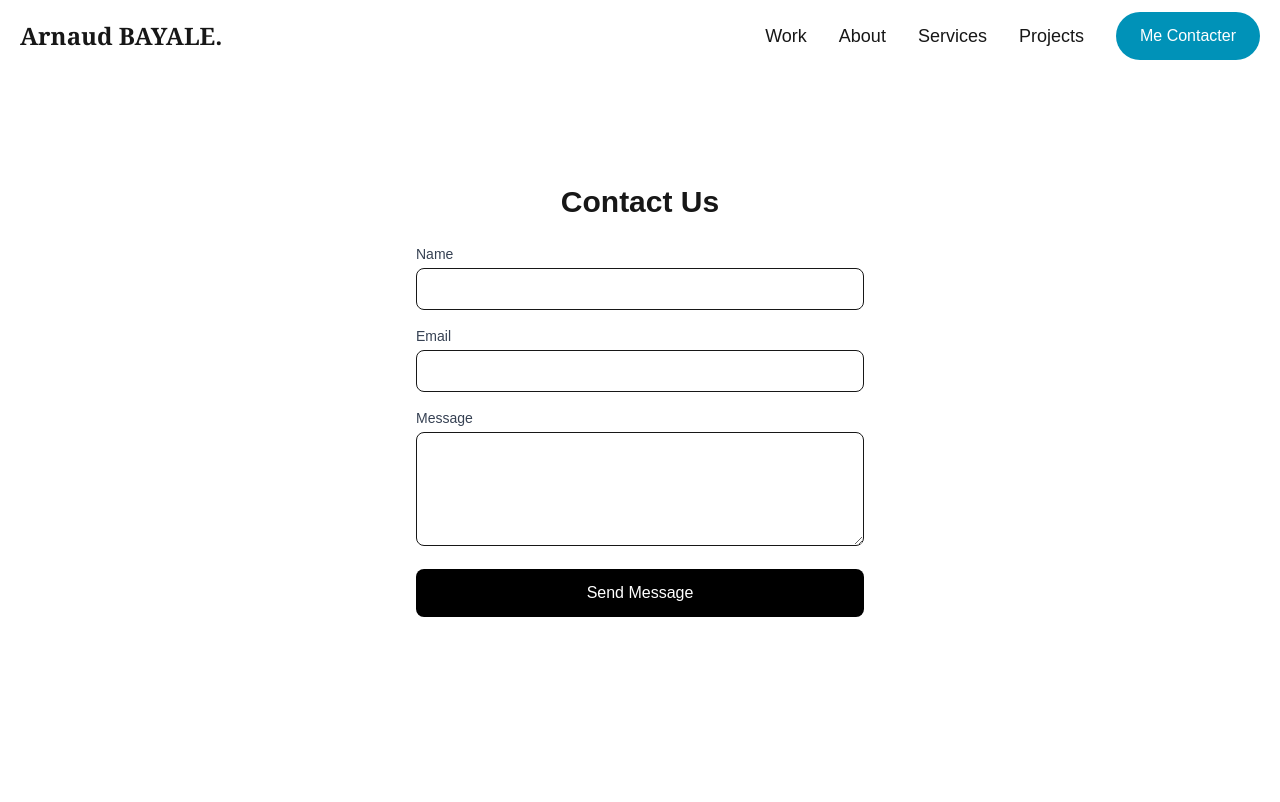
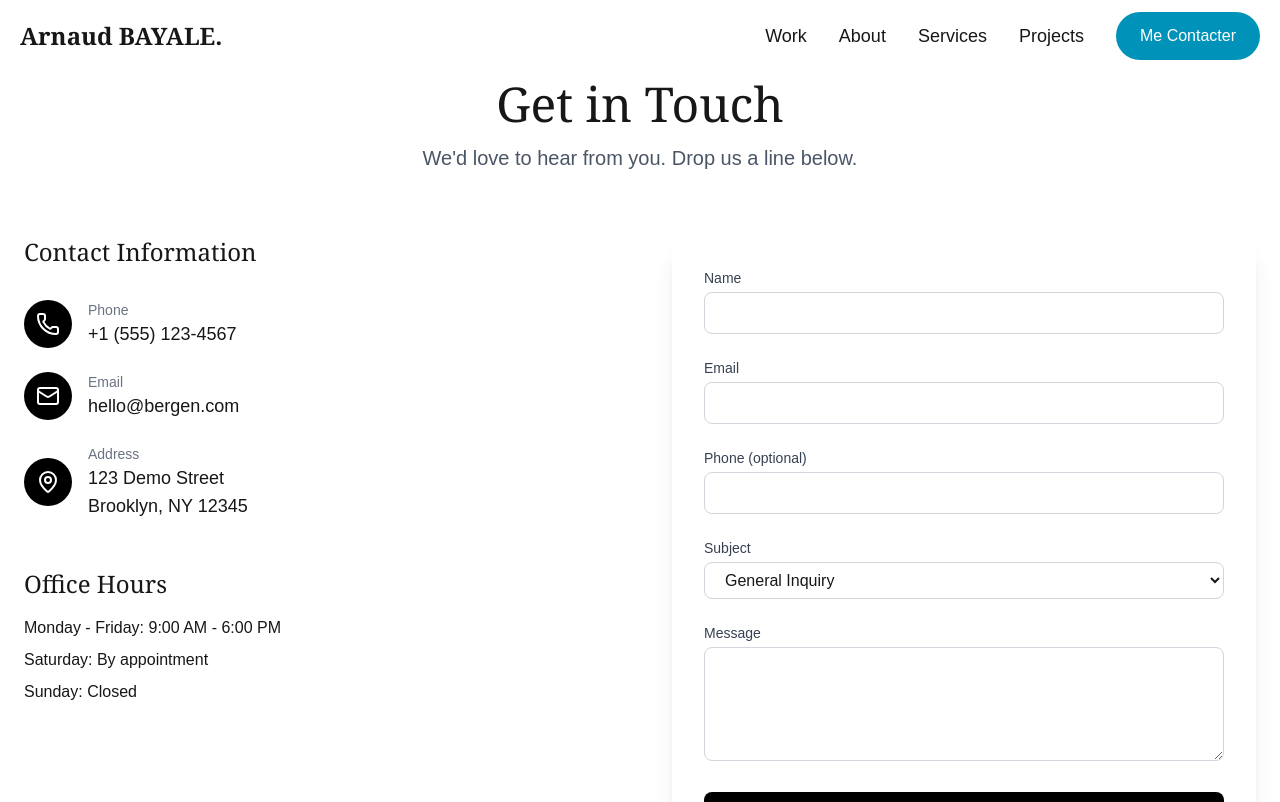
Before and after one commit to ArnaudBay/portifolio, a Next.js app: page /contact in a window 1280 px wide. Shown: the top 802 px of the page. Built offline with nearby package versions, Linux system fonts and the light colour scheme.

Commit message:
contact form

```diff
--- a/src/app/contact/page.tsx
+++ b/src/app/contact/page.tsx
@@ -1,28 +1,114 @@
 'use client';
 import { useState } from 'react';
+import { z } from 'zod';
+import Menu from '../menu';
+import Footer from '../footer/footer';
+import { contactFormSchema } from '../lib/schema';
+import { Mail, Phone, MapPin, Send } from 'lucide-react';
+
+type ContactFormData = z.infer<typeof contactFormSchema>;
 
 export default function Contact() {
-  const [formData, setFormData] = useState({
+  const [formData, setFormData] = useState<ContactFormData>({
     name: '',
     email: '',
+    phone: '',
+    subject: 'general',
     message: '',
   });
 
-  const handleSubmit = (e: React.FormEvent) => {
+  const [errors, setErrors] = useState<Partial<ContactFormData>>({});
+
+  const handleSubmit = async (e: React.FormEvent) => {
     e.preventDefault();
-    console.log('Form data:', formData);
+
+    try {
+      const validatedData = contactFormSchema.parse(formData);
+      console.log('Form data:', validatedData);
+      // Here you would typically send the data to your backend
       alert('Message sent successfully!');
+    } catch (error) {
+      if (error instanceof z.ZodError) {
+        const formattedErrors = error.errors.reduce((acc, err) => {
+          const path = err.path[0] as keyof ContactFormData;
+          acc[path] = err.message as any;
+          return acc;
+        }, {} as Partial<ContactFormData>);
+        setErrors(formattedErrors);
+      }
+    }
   };
 
-  const handleChange = (e: React.ChangeEvent<HTMLInputElement | HTMLTextAreaElement>) => {
+  const handleChange = (
+    e: React.ChangeEvent<HTMLInputElement | HTMLTextAreaElement | HTMLSelectElement>
+  ) => {
     const { name, value } = e.target;
     setFormData((prev) => ({ ...prev, [name]: value }));
+    // Clear error when user starts typing
+    if (errors[name as keyof ContactFormData]) {
+      setErrors((prev) => ({ ...prev, [name]: undefined }));
+    }
   };
 
   return (
-    <div className="min-h-screen flex flex-col items-center justify-center px-6">
-      <h1 className="text-3xl font-bold mb-6">Contact Us</h1>
-      <form onSubmit={handleSubmit} className="w-full max-w-md space-y-4">
+    <div className="min-h-screen flex flex-col">
+      <Menu />
+      <main className="flex-grow px-6 py-20">
+        <div className="max-w-7xl mx-auto">
+          <div className="text-center mb-16">
+            <h1 className="text-5xl font-serif mb-4">Get in Touch</h1>
+            <p className="text-xl text-gray-600">We'd love to hear from you. Drop us a line below.</p>
+          </div>
+
+          <div className="grid md:grid-cols-2 gap-16">
+            {/* Contact Information */}
+            <div className="space-y-12">
+              <div>
+                <h2 className="text-2xl font-serif mb-8">Contact Information</h2>
+                <div className="space-y-6">
+                  <div className="flex items-center space-x-4">
+                    <div className="w-12 h-12 bg-black text-white rounded-full flex items-center justify-center">
+                      <Phone className="w-6 h-6" />
+                    </div>
+                    <div>
+                      <p className="text-sm text-gray-500">Phone</p>
+                      <p className="text-lg">+1 (555) 123-4567</p>
+                    </div>
+                  </div>
+                  <div className="flex items-center space-x-4">
+                    <div className="w-12 h-12 bg-black text-white rounded-full flex items-center justify-center">
+                      <Mail className="w-6 h-6" />
+                    </div>
+                    <div>
+                      <p className="text-sm text-gray-500">Email</p>
+                      <p className="text-lg">hello@bergen.com</p>
+                    </div>
+                  </div>
+                  <div className="flex items-center space-x-4">
+                    <div className="w-12 h-12 bg-black text-white rounded-full flex items-center justify-center">
+                      <MapPin className="w-6 h-6" />
+                    </div>
+                    <div>
+                      <p className="text-sm text-gray-500">Address</p>
+                      <p className="text-lg">123 Demo Street<br />Brooklyn, NY 12345</p>
+                    </div>
+                  </div>
+                </div>
+              </div>
+
+              <div>
+                <h2 className="text-2xl font-serif mb-4">Office Hours</h2>
+                <div className="space-y-2">
+                  <p><span className="font-medium">Monday - Friday:</span> 9:00 AM - 6:00 PM</p>
+                  <p><span className="font-medium">Saturday:</span> By appointment</p>
+                  <p><span className="font-medium">Sunday:</span> Closed</p>
+                </div>
+              </div>
+            </div>
+
+            {/* Contact Form */}
+            <div className="bg-white rounded-2xl shadow-xl p-8">
+              <form onSubmit={handleSubmit} className="space-y-6">
                 <div>
                   <label htmlFor="name" className="block text-sm font-medium text-gray-700 mb-1">
                     Name
@@ -33,8 +119,13 @@ export default function Contact() {
                     name="name"
                     value={formData.name}
                     onChange={handleChange}
-            className="w-full px-4 py-2 border rounded-lg"
+                    className={`w-full px-4 py-2 border rounded-lg focus:ring-2 focus:ring-black focus:border-transparent ${
+                      errors.name ? 'border-red-500' : 'border-gray-300'
+                    }`}
                   />
+                  {errors.name && (
+                    <p className="mt-1 text-sm text-red-500">{errors.name}</p>
+                  )}
                 </div>
 
                 <div>
@@ -47,8 +138,55 @@ export default function Contact() {
                     name="email"
                     value={formData.email}
                     onChange={handleChange}
-            className="w-full px-4 py-2 border rounded-lg"
+                    className={`w-full px-4 py-2 border rounded-lg focus:ring-2 focus:ring-black focus:border-transparent ${
+                      errors.email ? 'border-red-500' : 'border-gray-300'
+                    }`}
                   />
+                  {errors.email && (
+                    <p className="mt-1 text-sm text-red-500">{errors.email}</p>
+                  )}
+                </div>
+
+                <div>
+                  <label htmlFor="phone" className="block text-sm font-medium text-gray-700 mb-1">
+                    Phone (optional)
+                  </label>
+                  <input
+                    type="tel"
+                    id="phone"
+                    name="phone"
+                    value={formData.phone}
+                    onChange={handleChange}
+                    className={`w-full px-4 py-2 border rounded-lg focus:ring-2 focus:ring-black focus:border-transparent ${
+                      errors.phone ? 'border-red-500' : 'border-gray-300'
+                    }`}
+                  />
+                  {errors.phone && (
+                    <p className="mt-1 text-sm text-red-500">{errors.phone}</p>
+                  )}
+                </div>
+
+                <div>
+                  <label htmlFor="subject" className="block text-sm font-medium text-gray-700 mb-1">
+                    Subject
+                  </label>
+                  <select
+                    id="subject"
+                    name="subject"
+                    value={formData.subject}
+                    onChange={handleChange}
+                    className={`w-full px-4 py-2 border rounded-lg focus:ring-2 focus:ring-black focus:border-transparent ${
+                      errors.subject ? 'border-red-500' : 'border-gray-300'
+                    }`}
+                  >
+                    <option value="general">General Inquiry</option>
+                    <option value="project">Project Discussion</option>
+                    <option value="collaboration">Collaboration</option>
+                    <option value="other">Other</option>
+                  </select>
+                  {errors.subject && (
+                    <p className="mt-1 text-sm text-red-500">{errors.subject}</p>
+                  )}
                 </div>
 
                 <div>
@@ -61,17 +199,28 @@ export default function Contact() {
                     rows={4}
                     value={formData.message}
                     onChange={handleChange}
-            className="w-full px-4 py-2 border rounded-lg"
+                    className={`w-full px-4 py-2 border rounded-lg focus:ring-2 focus:ring-black focus:border-transparent ${
+                      errors.message ? 'border-red-500' : 'border-gray-300'
+                    }`}
                   />
+                  {errors.message && (
+                    <p className="mt-1 text-sm text-red-500">{errors.message}</p>
+                  )}
                 </div>
 
                 <button
                   type="submit"
-          className="w-full bg-black text-white py-3 px-6 rounded-lg hover:bg-gray-800 transition-colors duration-200"
+                  className="w-full bg-black text-white py-3 px-6 rounded-lg hover:bg-gray-800 transition-colors duration-200 flex items-center justify-center space-x-2"
                 >
-          Send Message
+                  <Send className="w-5 h-5" />
+                  <span>Send Message</span>
                 </button>
               </form>
             </div>
+          </div>
+        </div>
+      </main>
+      <Footer />
+    </div>
   );
 }
```
Lines whose indentation alone changed are shown as unchanged.
